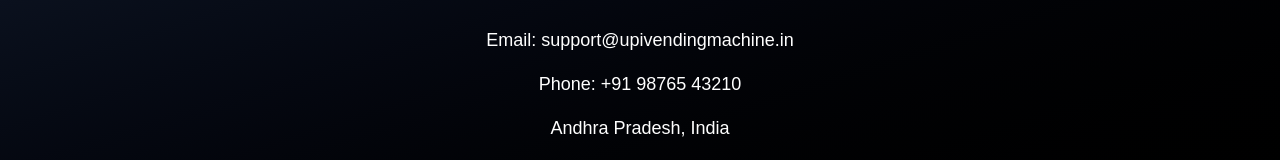
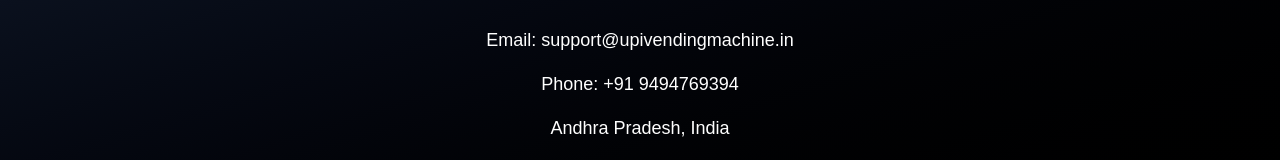
Before and after one commit to surapaneninaveen9-rgb/upi-vending-machine, a Next.js app: page / in a window 1280 px wide. Shown: the part 1825-1985 px from the top of the page. Built offline with nearby package versions, Linux system fonts and the light colour scheme.

Commit message:
first commit

```diff
--- a/app/page.tsx
+++ b/app/page.tsx
@@ -126,7 +126,7 @@ export default function UpiVendingMachineLandingPage() {
             </p>
 
             <p>
-              Phone: +91 98765 43210
+              Phone: +91 9494769394
             </p>
 
             <p>
```
